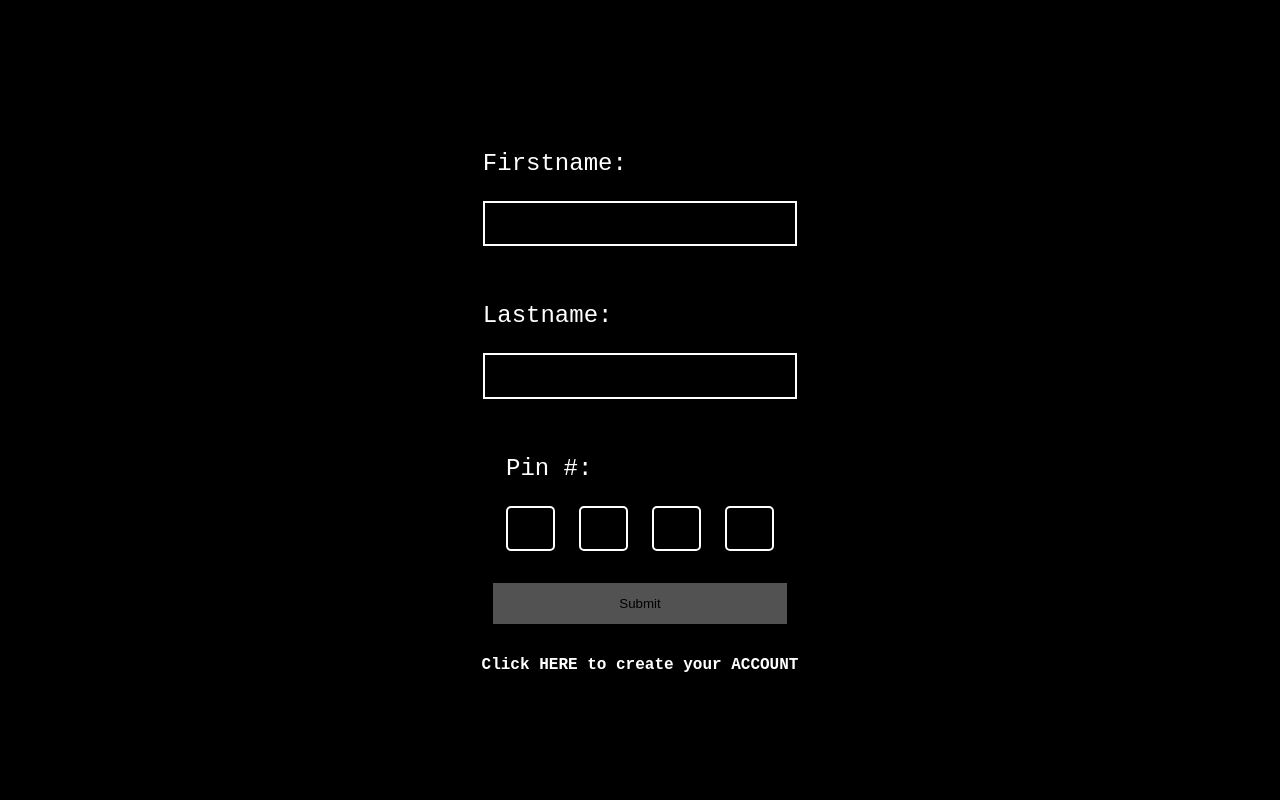
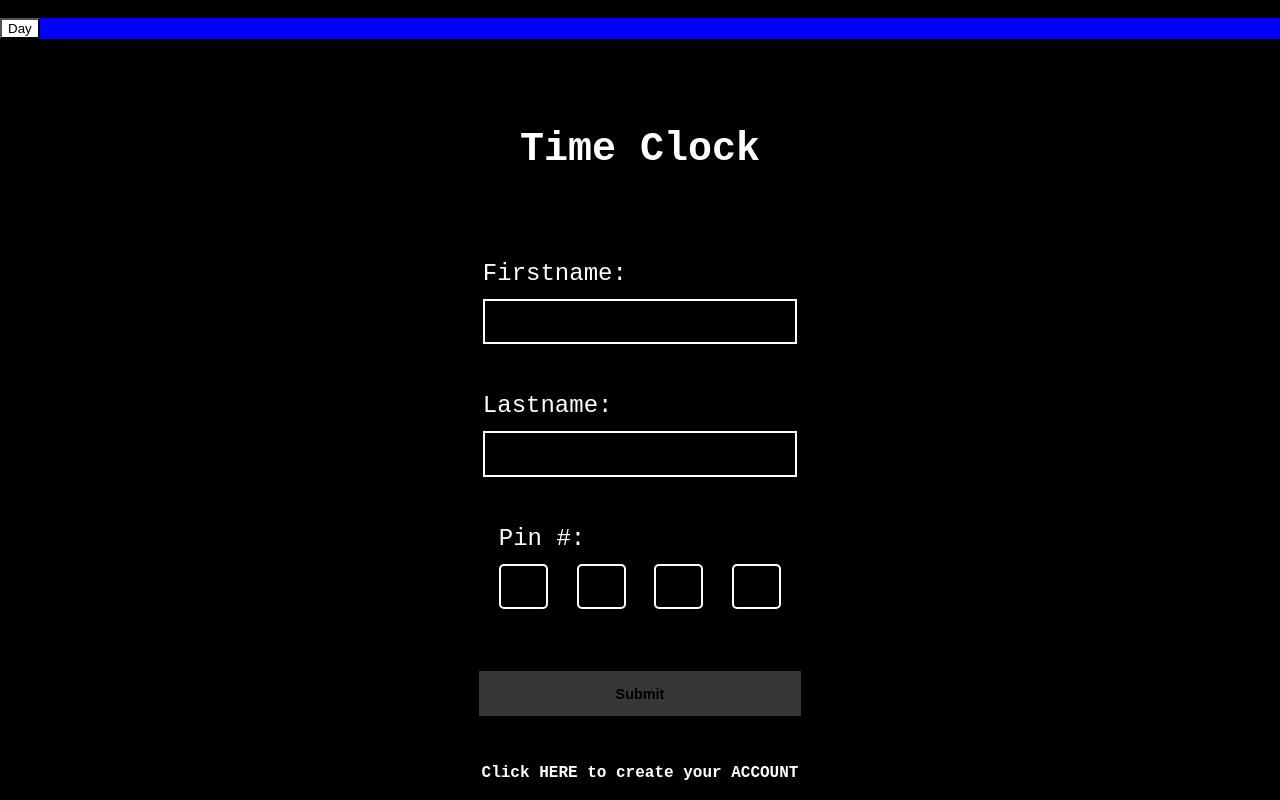
Before and after one commit to courthub74/PinNumberCopy, a plain HTML site: page index.html in a window 1280 px wide. Drawn offline with Linux system fonts and the light colour scheme.

Commit message:
diff button classes

```diff
--- a/index.html
+++ b/index.html
@@ -9,24 +9,35 @@
 </head>
 <body>
 
-    <nav></nav>
+    <nav>
+        <button class="day_mode">Day</button>
+        <!-- <div class="nav_button">
+            <button class="screen_mode">
+                <img src="./img/day_mode.png" id="day_mode" alt="day_mode">
+            </button>
+        </div> -->
+    </nav>
+
+    <header>
+        <p>Time Clock</p>
+    </header>
 
     <form action="#">
         <!-- First Name -->
          <div class="input_div">
-            <p>Firstname:</p>
+            <label>Firstname:</label>
             <input type="text" id="firstname">
          </div>
 
         <!-- Last Name -->
         <div class="input_div">
-            <p>Lastname:</p>
+            <label>Lastname:</label>
             <input type="text" id="lastname">
          </div>
 
         <!-- Pin Number -->
         <div class="input_div">
-            <p>Pin #:</p>
+            <label>Pin #:</label>
             <div class="pin_field">
                 <input type="text" maxlength="1" />
                 <input type="text" maxlength="1" />
@@ -39,11 +50,11 @@
 
         <!-- Submit Button -->
         <div class="submit_button">
-            <button>Submit</button>
+            <button class="submit_">Submit</button>
         </div>
 
         <!-- Registration -->
-         <div class="input_div">
+         <div class="registration_div">
             <a href="#">Click HERE to create your ACCOUNT</a>
          </div>
 
--- a/style.css
+++ b/style.css
@@ -1,3 +1,5 @@
+/* NITE MODE */
+
 body {
     margin: 0;
     font-family:'Courier New', Courier, monospace;
@@ -5,9 +7,39 @@ body {
     justify-content: center;
     align-items: center;
     flex-direction: column;
+    gap: 3em;
     background-color: black;
     height: 100vh;
     color: #fff;
+}
+
+/* NavBar */
+nav {
+    width: 100%;
+    /* display: flex;
+    justify-content: right;
+    align-items: center; */
+    background-color: blue;
+    /* margin: 0 30em 0 0; */
+}
+
+.day_mode {
+    background-color: white;
+}
+
+.screen_mode {
+    /* width: 3em; */
+    background-color: black;
+    border: 1px solid white;
+}
+
+
+/* Header */
+header {
+    p {
+        font-size: 2.5rem;
+        font-weight: bold;
+    }
 }
 
 
@@ -17,7 +49,7 @@ form {
     flex-direction: column;
     justify-content: center;
     align-items: center;
-    gap: 2em;
+    gap: 3em;
     border: none;
     width: 100%;
 }
@@ -28,10 +60,8 @@ form {
     display: flex;
     flex-direction: column;
     justify-content: center;
-    /* align-items: center; */
     font-size: 1.5rem;
-    /* background-color: blue; */
-    /* max-width: 50%; */
+    gap: .5em;
 }
 
 /* The Name Inputs */
@@ -45,7 +75,7 @@ form {
 .pin_field {
     display: flex;
     /* flex-direction: column; */
-    gap: 1em;
+    gap: 1.2em;
 }
 
 .pin_field input {
@@ -73,13 +103,19 @@ form {
     align-items: center;
 }
 
-button {
+.submit_ {
     padding: 1em 9.5em;
     background-color: rgb(82, 82, 82);
+    background-color: #393636;
     border: none;
+    font-weight: bold;
+    font-size: .9rem;
+    margin-top: 1em;
+    cursor: pointer;
 }
 
 /* Registration */
+
 a {
     font-size: 1rem;
     color: white;
```
Also changed, not shown: img/day_mode.png (added), img/nite_mode.png (added).
